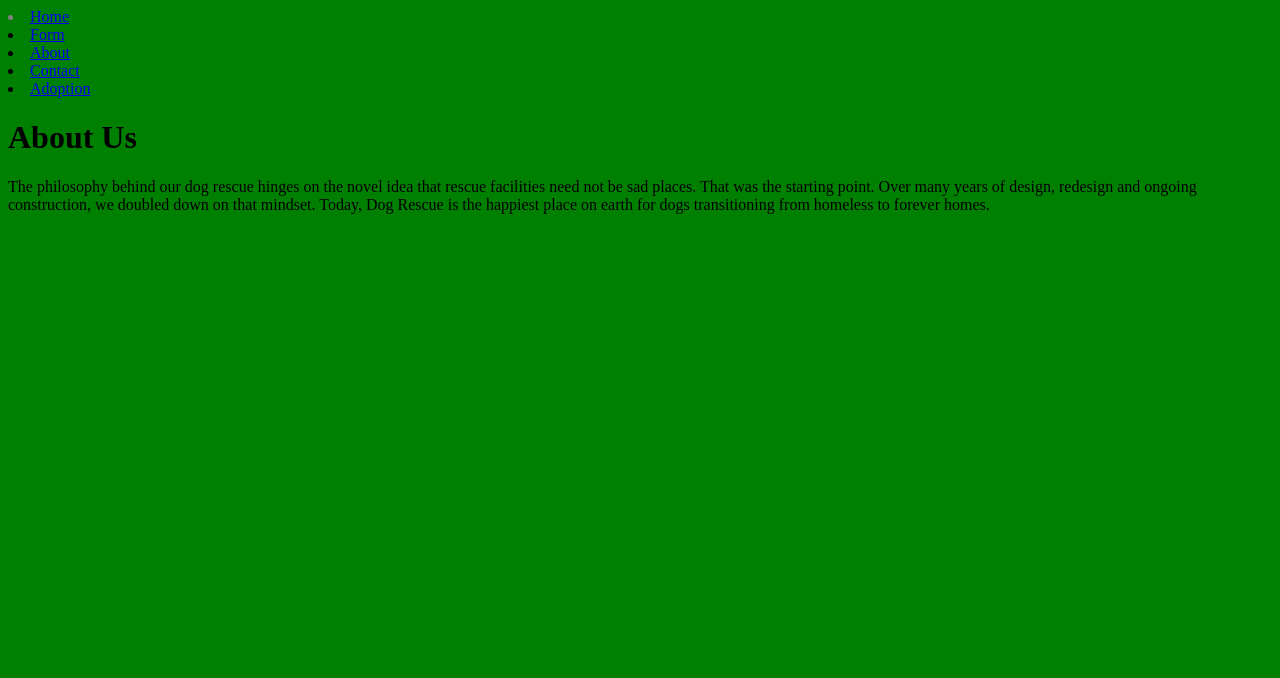
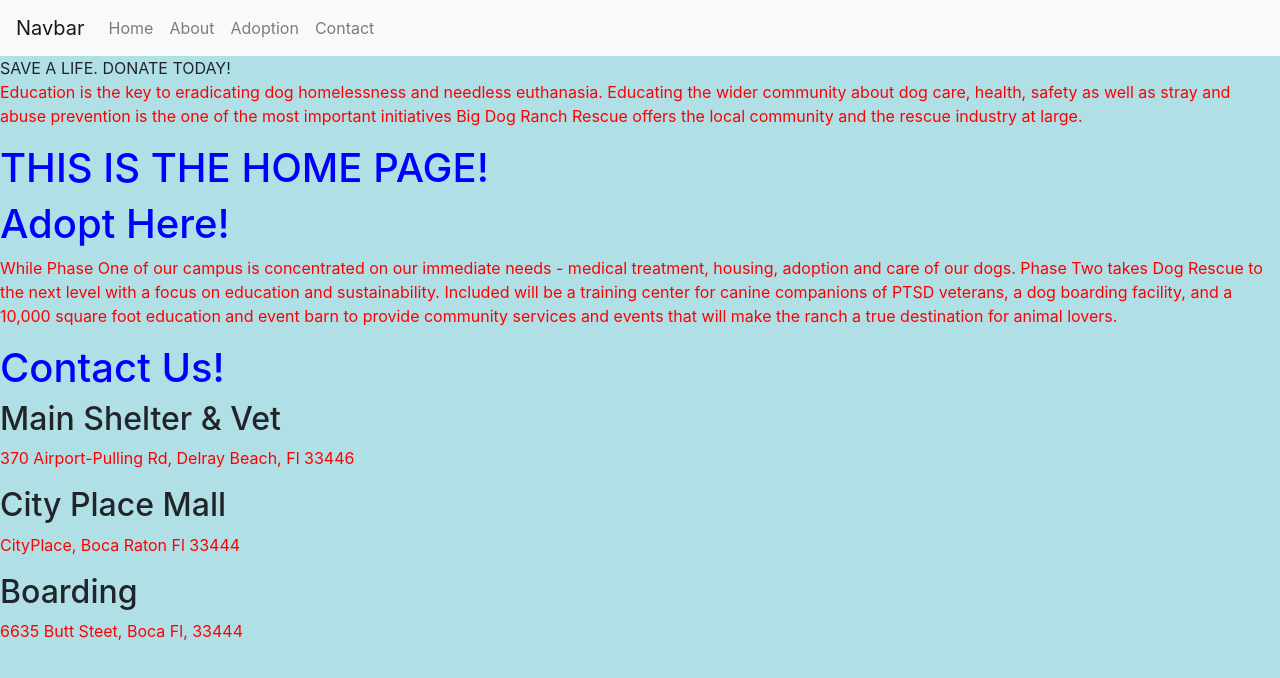
Before and after one commit to taylorkrause95/projectname, a React (Create React App) app: page /about in a window 1280 px wide. Shown: the top 678 px of the page. Built offline with nearby package versions, Linux system fonts and the light colour scheme; no server answers.

Commit message:
update my branch with homepage

```diff
--- a/public/index.html
+++ b/public/index.html
@@ -10,6 +10,7 @@
     -->
     <link rel="manifest" href="%PUBLIC_URL%/manifest.json">
     <link rel="shortcut icon" href="%PUBLIC_URL%/favicon.ico">
+    <link rel="stylesheet" href="https://stackpath.bootstrapcdn.com/bootstrap/4.1.3/css/bootstrap.min.css" integrity="sha384-MCw98/SFnGE8fJT3GXwEOngsV7Zt27NXFoaoApmYm81iuXoPkFOJwJ8ERdknLPMO" crossorigin="anonymous">
     <!--
       Notice the use of %PUBLIC_URL% in the tags above.
       It will be replaced with the URL of the `public` folder during the build.
@@ -36,5 +37,8 @@
       To begin the development, run `npm start` or `yarn start`.
       To create a production bundle, use `npm run build` or `yarn build`.
     -->
+    <script src="https://code.jquery.com/jquery-3.3.1.slim.min.js" integrity="sha384-q8i/X+965DzO0rT7abK41JStQIAqVgRVzpbzo5smXKp4YfRvH+8abtTE1Pi6jizo" crossorigin="anonymous"></script>
+<script src="https://cdnjs.cloudflare.com/ajax/libs/popper.js/1.14.3/umd/popper.min.js" integrity="sha384-ZMP7rVo3mIykV+2+9J3UJ46jBk0WLaUAdn689aCwoqbBJiSnjAK/l8WvCWPIPm49" crossorigin="anonymous"></script>
+<script src="https://stackpath.bootstrapcdn.com/bootstrap/4.1.3/js/bootstrap.min.js" integrity="sha384-ChfqqxuZUCnJSK3+MXmPNIyE6ZbWh2IMqE241rYiqJxyMiZ6OW/JmZQ5stwEULTy" crossorigin="anonymous"></script>
   </body>
 </html>
--- /dev/null
+++ b/src/App.js
@@ -0,0 +1,27 @@
+import React, {Component} from 'react'
+import { Route } from 'react-router-dom'
+
+import Nav from './components/Nav'
+import Home from './components/Home'
+import DogForm from './components/dogForm'
+import About from './components/About'
+import Contact from './components/Contact'
+import Adoption from './components/Adoption'
+import axios from 'axios'
+
+export default class App extends Component {
+  render() {
+    return (
+      <div>
+<Nav />
+<Home />
+<About />
+<Adoption />
+<Contact />
+<dogForm />
+
+
+      </div>
+    )
+  }
+}
--- a/src/components/About.js
+++ b/src/components/About.js
@@ -1,13 +1,25 @@
-import React, {Component} from 'react'
+//import React from 'react';
 
-export default class About extends Component {
-  render(){
-    return(
-      <div>
-        <h1>About Us</h1>
+//export default class About extends Component {
+  //render(){
+  //  return(
+    //  <div>
+      //  <h1>About Us</h1>
 
-        <p>The philosophy behind our dog rescue hinges on the novel idea that rescue facilities need not be sad places. That was the starting point. Over many years of design, redesign and ongoing construction, we doubled down on that mindset. Today, Dog Rescue is the happiest place on earth for dogs transitioning from homeless to forever homes.</p>
-        </div>
-    );
-  }
+        //<p>The philosophy behind our dog rescue hinges on the novel idea that rescue facilities need not be sad places. That was the starting point. Over many years of design, redesign and ongoing construction, we doubled down on that mindset. Today, Dog Rescue is the happiest place on earth for dogs transitioning from homeless to forever homes.</p>
+  //  </div>
+  //  );
+//  }
+//
+
+import React from 'react';
+
+class About extends React.Component {
+ render() {
+   return (
+     <h1 id="home">THIS IS THE HOME PAGE!</h1>
+   )
+ }
 }
+
+export default About;
--- a/src/components/App.js
+++ b/src/components/App-paula.js
@@ -11,14 +11,15 @@
 
 
 export default class App extends Component {
-  constructor(){
-    super();
+  constructor(props){
+    super(props);
     this.state = {
       dogs: []
+
     }
   }
   componentDidMount(){
-    axios.get('https://dog.ceo/api/breeds/image/random').then()
+    axios.get('https://dog.ceo/api/breeds/image/random').then(json => console.log(json))
   }
 
   render(){
--- a/src/components/Nav.js
+++ b/src/components/Nav.js
@@ -5,13 +5,37 @@
 class Nav extends React.Component {
   render() {
     return (
-        <nav>
-          <li class="testclass"><Link to="/">Home</Link></li>
-          <li><Link to="/form">Form</Link></li>
-          <li><Link to="/about">About</Link></li>
-          <li><Link to="/contact">Contact</Link></li>
-          <li><Link to='/adoption'>Adoption</Link></li>
-        </nav>
+        // <ul class="nav-bar">
+        //   <li class="testclass"><Link to="/">Home</Link></li>
+        //     <li class="testclass"><Link to="/">Nav</Link></li>
+        //   <li><Link to="/form">Form</Link></li>
+        //   <li><Link to="/about">About</Link></li>
+        //   <li><Link to="/contact">Contact</Link></li>
+        //   <li><Link to='/adoption'>Adoption</Link></li>
+        // </ul>
+        <nav class="navbar navbar-expand-lg navbar-light bg-light">
+  <a class="navbar-brand" href="#">Navbar</a>
+  <button class="navbar-toggler" type="button" data-toggle="collapse" data-target="#navbarNav" aria-controls="navbarNav" aria-expanded="false" aria-label="Toggle navigation">
+    <span class="navbar-toggler-icon"></span>
+  </button>
+  <div class="collapse navbar-collapse" id="navbarNav">
+    <ul class="navbar-nav">
+      <li class="nav-item">
+        <Link to="/home" className="nav-link">Home </Link>
+      </li>
+      <li class="nav-item">
+        <Link to="/about" className="nav-link">About </Link>
+      </li>
+      <li class="nav-item">
+        <Link to="/adoption" className="nav-link">Adoption </Link>
+      </li>
+      <li class="nav-item">
+        <Link to="/contact" className="nav-link">Contact</Link>
+      </li>
+    </ul>
+  </div>
+</nav>
+
     );
   }
 }
--- a/src/index.css
+++ b/src/index.css
@@ -1,6 +1,17 @@
+
+
+
+
+
+
+
+
 body {
-  background-color: green;
+    background-color: powderblue;
 }
-.testclass {
-  color: grey;
+h1 {
+    color: blue;
 }
+p {
+    color: red;
+}
--- a/src/index.js
+++ b/src/index.js
@@ -1,8 +1,8 @@
 import React from 'react';
 import { render } from 'react-dom';
 import { BrowserRouter as Router, Route } from 'react-router-dom';
-import App from './components/App'
-import './index.css'
+import App from './App';
+import './index.css';
 
 const Root = () => {
   return(
```
